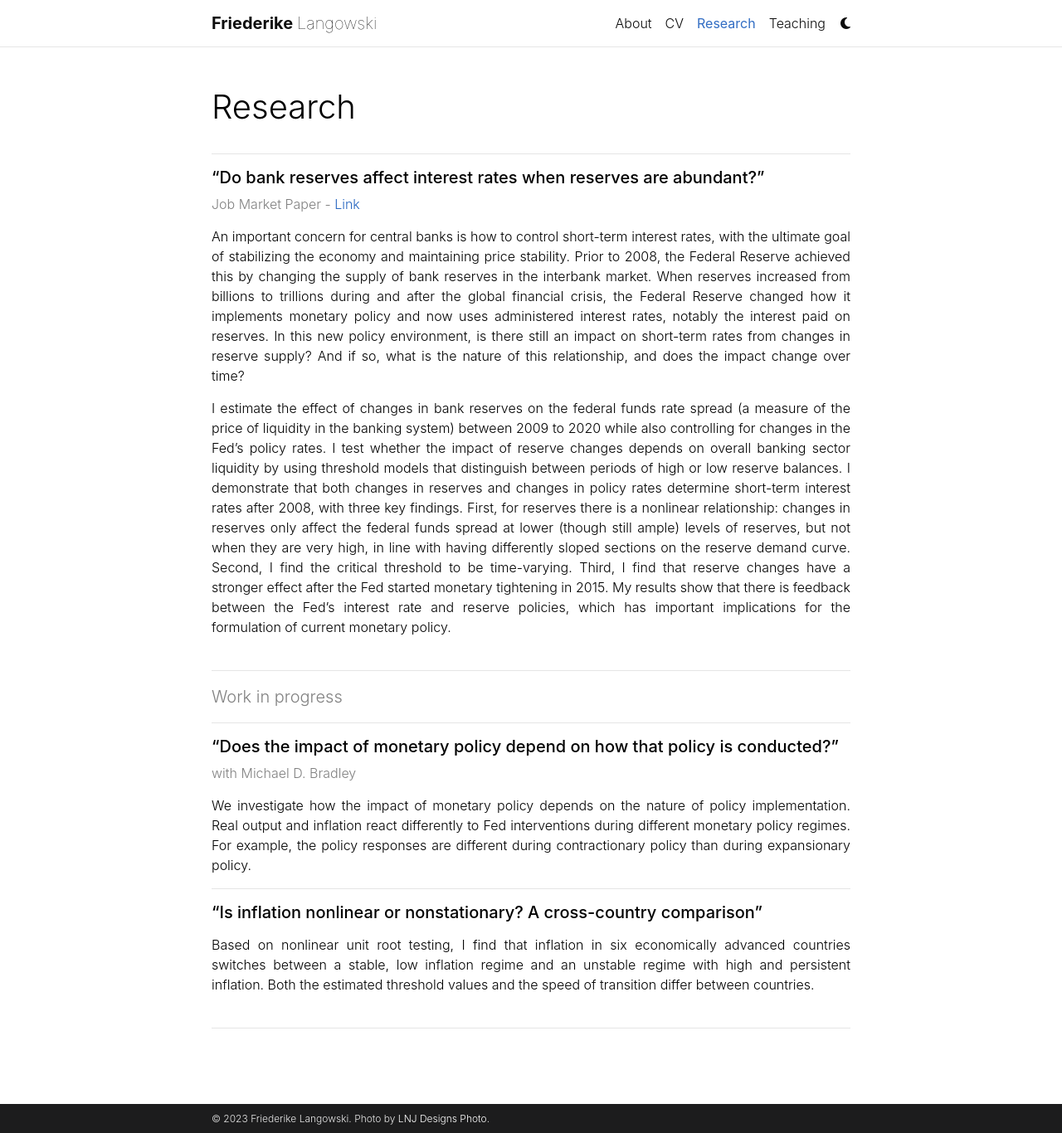
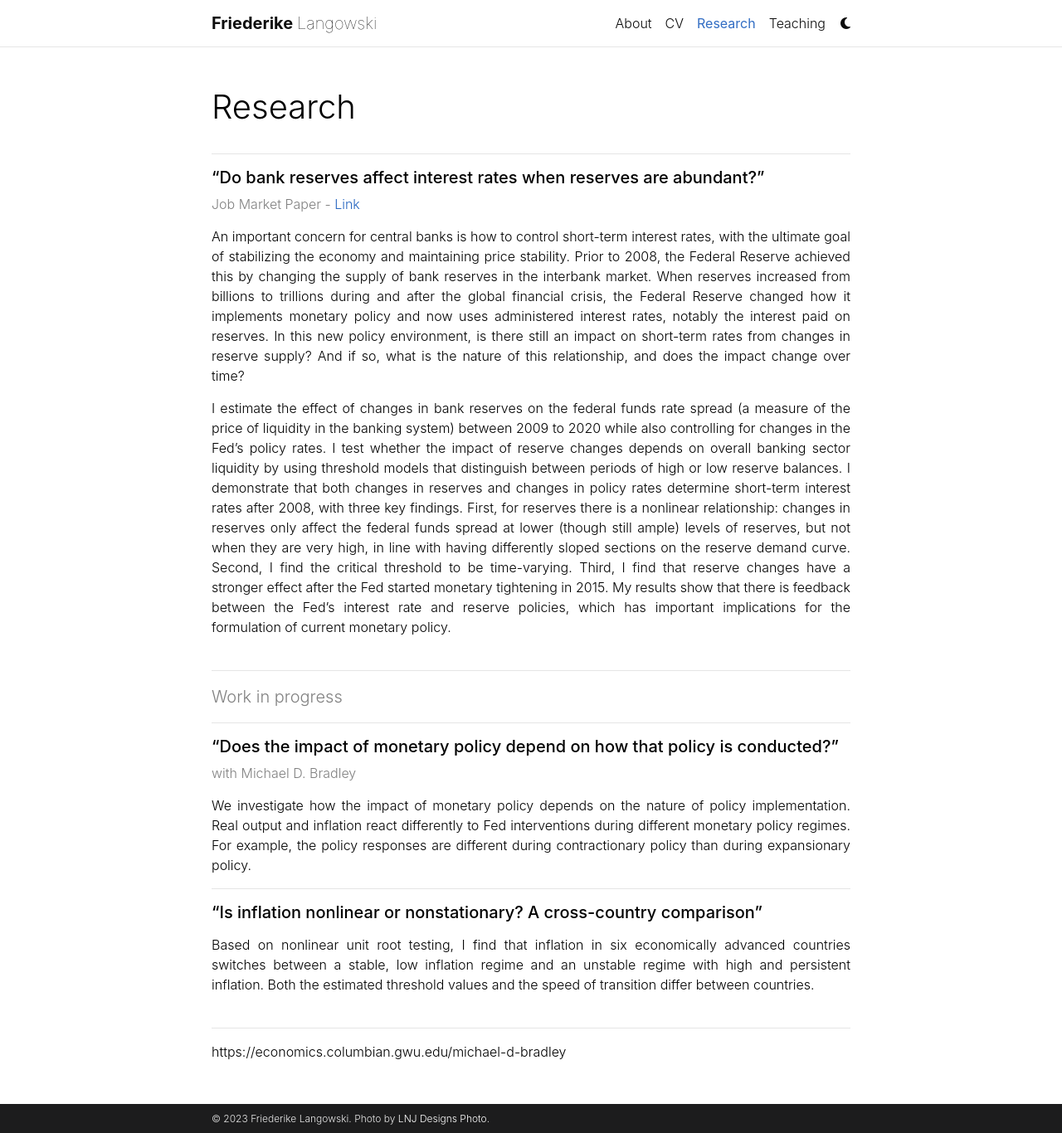
Before and after one commit to fk-langowski/fk-langowski.github.io, a Jekyll site: the page built from _pages/research.md, in a window 1280 px wide and 1366 px high. Shown: the whole window at 83% size. Built offline with Jekyll 4.4.1, drawn with Linux system fonts in a browser that asks for light colours; comment, search, counter and statistics services are not loaded; a style sheet for code colours, icons or effects is not loaded.

Commit message:
Version 2.01 - Bradley link

```diff
--- a/_pages/research.md
+++ b/_pages/research.md
@@ -20,7 +20,7 @@ nav_order: 3
 ----------------------------------------------------------------------------
 
 ##### **“Does the impact of monetary policy depend on how that policy is conducted?”**
-<div style="font-size: 16px"><span style="color:grey">with Michael D. Bradley</span></div>
+<div style="font-size: 16px"><span style="color:grey">with <a href="https://economics.columbian.gwu.edu/michael-d-bradley" target="_blank" style="color:grey">Michael D. Bradley</a></span></div>
 <p style="margin:15px;"></p>
 <div style="text-align: justify">We investigate how the impact of monetary policy depends on the nature of policy implementation. Real output and inflation react differently to Fed interventions during different monetary policy regimes. For example, the policy responses are different during contractionary policy than during expansionary policy.</div>
 
@@ -33,3 +33,4 @@ between a stable, low inflation regime and an unstable regime with high and pers
 <br>
 
 ----------------------------------------------------------------------------
+https://economics.columbian.gwu.edu/michael-d-bradley
```
Also changed, not shown: 2 other files.
